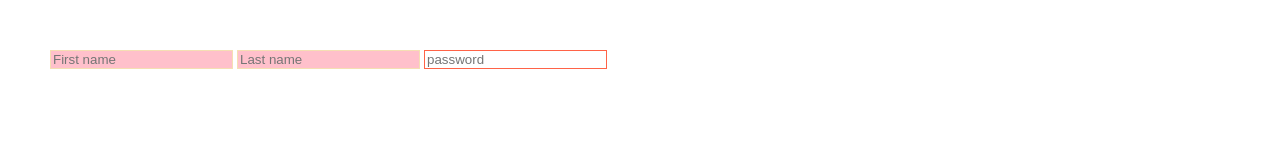
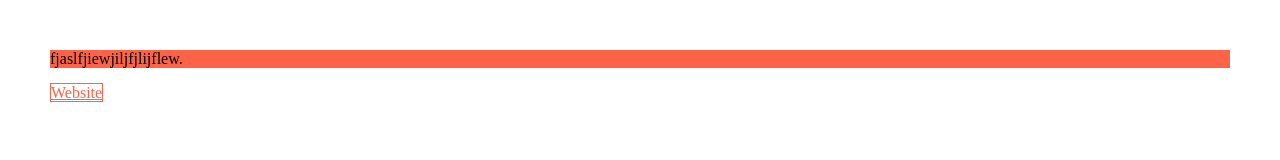
Before and after one commit to seunghyeokleeme/kokoa-clonev22, a plain HTML site: page home.html in a window 1280 px wide. Shown: the top 160 px of the page. Drawn offline with Linux system fonts and the light colour scheme.

Commit message:
Colors and Variables

```diff
--- a/home.html
+++ b/home.html
@@ -4,33 +4,27 @@
     <title>Devinan title</title>
     <meta charset="utf-8" />
     <style>
+      :root {
+        --main-color: tomato;
+        --default-border: 1px solid var(--main-color);
+      }
       body {
         height: 1000vh;
         margin: 50px;
       }
-      span {
-        background: yellowgreen;
-        padding: 5px;
-        border-radius: 10px;
+      p {
+        background-color: var(--main-color);
       }
-      input {
-        border: 1px solid wheat;
-      }
-      input:required {
-        border-color: tomato;
-      }
-      input[placeholder~="name"] {
-        background-color: pink;
+      a {
+        color: var(--main-color);
+        border: var(--default-border);
       }
     </style>
   </head>
   <body>
+    <p>fjaslfjiewjiljfjlijflew.</p>
     <div>
-      <form>
-        <input type="text" placeholder="First name" />
-        <input type="text" placeholder="Last name" />
-        <input type="password" required placeholder="password" />
-      </form>
+      <a href="#">Website</a>
     </div>
   </body>
 </html>
```
